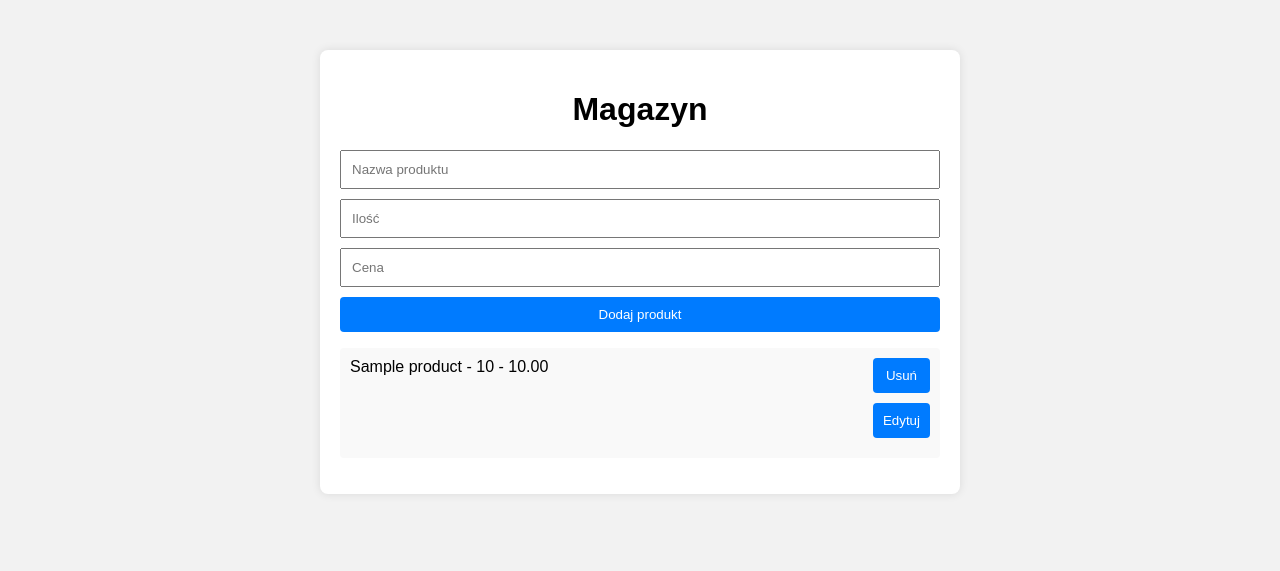
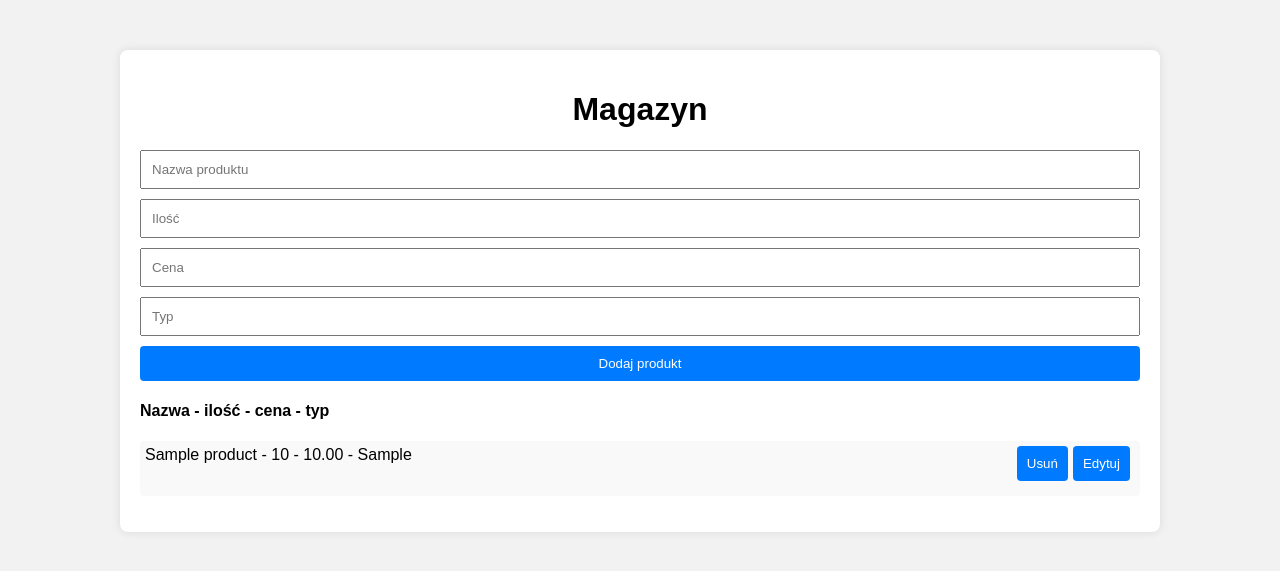
Before and after one commit to BartekBuss/Warehouse, a Flask app: page / in a window 1280 px wide. Shown: the top 571 px of the page. Run offline with Flask 3, Linux system fonts and the light colour scheme; tables that the repository leaves empty hold one stand-in row (values such as "Sample post"); some libraries are stand-ins or nearby versions.

Commit message:
Add files via upload

```diff
--- a/app.py
+++ b/app.py
@@ -2,6 +2,7 @@
 from flask_sqlalchemy import SQLAlchemy
 import pymysql
 pymysql.install_as_MySQLdb()
+
 
 # Configuration Flask app
 app = Flask(__name__)
@@ -11,46 +12,54 @@
 app.config['SQLALCHEMY_TRACK_MODIFICATIONS'] = False
 db = SQLAlchemy(app)
 
+
 # Define Product Model
 class Product(db.Model):
     id = db.Column(db.Integer, primary_key=True)
     name = db.Column(db.String(100), nullable=False)
     quantity = db.Column(db.Integer, nullable=False)
-    price = db.Column(db.Float(10,2), nullable=False)
+    price = db.Column(db.Float(10, 2), nullable=False)
+    type = db.Column(db.String(100), nullable=False)
 
     def __repr__(self):
-        return f"Product(name={self.name}, quantity={self.quantity}, price={self.price})"
+        return f"Product(name={self.name}, quantity={self.quantity}, price={self.price}, type={self.type})"
+
 
 # Create or Update the database schema
 with app.app_context():
     db.create_all()
+
 
 # Endpoint to test connection frontend-backend
 @app.route('/api/test', methods=['GET'])
 def test_connection():
     return jsonify({"message": "Połączenie z backendem zostało nawiązane poprawnie! Betoniarzu!"})
 
+
 # Endpoint for retrieving the list of products
 @app.route('/api/products', methods=['GET'])
 def get_products():
     products = Product.query.all()
-    product_list = [{"id": product.id, "name": product.name, "quantity": product.quantity, "price": round(product.price, 2)} for product in products]
+    product_list = [{"id": product.id, "name": product.name, "quantity": product.quantity, "price": round(product.price, 2), "type": product.type} for product in products]
     return jsonify(product_list)
+
 
 # Endpoint for adding a new product
 @app.route('/api/products', methods=['POST'])
 def add_product():
     data = request.json
-    if 'name' in data and 'quantity' in data and 'price' in data:
+    if 'name' in data and 'quantity' in data and 'price' in data and 'type' in data:
         name = data['name']
         quantity = data['quantity']
         price = data['price']
-        new_product = Product(name=name, quantity=quantity, price=price)
+        type = data['type']
+        new_product = Product(name=name, quantity=quantity, price=price, type=type)
         db.session.add(new_product)
         db.session.commit()
-        return jsonify({"id": new_product.id, "name": new_product.name, "quantity": new_product.quantity, "price": new_product.price}), 201
+        return jsonify({"id": new_product.id, "name": new_product.name, "quantity": new_product.quantity, "price": new_product.price, "type": new_product.type}), 201
     else:
         return jsonify({"error": "Missing required fields"}), 400
+
 
 # Endpoint for deleting a product
 @app.route('/api/products/<int:id>', methods=['DELETE'])
@@ -63,23 +72,27 @@
     else:
         return jsonify({"error": "Product not found"}), 404
 
+
 # Endpoint for modifying a product
 @app.route('/api/products/<int:id>', methods=['PUT'])
 def modify_product(id):
     data = request.json
-    if 'quantity' in data and 'price' in data:
+    if 'quantity' in data and 'price' in data and 'type' in data:
         new_quantity = data['quantity']
         new_price = data['price']
+        new_type = data['type']
         product = Product.query.get(id)
         if product:
             product.quantity = new_quantity
             product.price = new_price
+            product.type = new_type
             db.session.commit()
-            return jsonify({"id": product.id, "name": product.name, "quantity": product.quantity, "price": product.price}), 200
+            return jsonify({"id": product.id, "name": product.name, "quantity": product.quantity, "price": product.price, "type": product.type}), 200
         else:
             return jsonify({"error": "Product not found"}), 404
     else:
         return jsonify({"error": "Missing required fields"}), 400
+
 
 # Endpoint for handling the main page
 @app.route('/')
@@ -89,5 +102,6 @@
     # Rendering website with arguments from DB
     return render_template('index.html', products=products)
 
+
 if __name__ == '__main__':
     app.run(debug=True)
--- a/static/script.js
+++ b/static/script.js
@@ -12,6 +12,7 @@
     const productName = document.getElementById('productName').value;
     const productQuantity = parseInt(document.getElementById('productQuantity').value);
     const productPrice = parseFloat(document.getElementById('productPrice').value);
+    const productType = document.getElementById('productType').value;
 
     if (productName && !isNaN(productQuantity) && productQuantity > 0 && !isNaN(productPrice) && productPrice > 0) {
         try {
@@ -23,13 +24,15 @@
                 body: JSON.stringify({
                     name: productName,
                     quantity: productQuantity,
-                    price: productPrice
+                    price: productPrice,
+                    type: productType
                 })
             });
             fetchProducts(); // Fetch and display products after adding
             document.getElementById('productName').value = '';
             document.getElementById('productQuantity').value = '';
             document.getElementById('productPrice').value = '';
+            document.getElementById('productType').value = '';
         } catch (error) {
             console.error('Błąd dodawania produktu:', error);
         }
@@ -51,15 +54,16 @@
 async function modifyProduct(id) {
     const newQuantity = parseInt(prompt('Podaj nową ilość produktu:'));
     const newPrice = parseFloat(prompt('Podaj nową cenę produktu:'));
+    const newType = prompt('Podaj nowy typ produktu:');
 
-    if (!isNaN(newQuantity) && newQuantity >= 0 && !isNaN(newPrice) && newPrice > 0) {
+    if (!isNaN(newQuantity) && newQuantity >= 0 && !isNaN(newPrice) && newPrice > 0 && newType.trim() !== '') {
         try {
             await fetch(`/api/products/${id}`, {
                 method: 'PUT',
                 headers: {
                     'Content-Type': 'application/json'
                 },
-                body: JSON.stringify({ quantity: newQuantity, price: newPrice })
+                body: JSON.stringify({ quantity: newQuantity, price: newPrice, type: newType })
             });
             fetchProducts(); // Fetch and display products after modification
         } catch (error) {
@@ -76,10 +80,10 @@
     products.forEach(product => {
         const li = document.createElement('li');
         li.innerHTML = `
-            <span>${product.name} - ${product.quantity} - ${product.price}</span>
-            <div>
-                <button onclick="deleteProduct(${product.id})">Usuń</button>
-                <button onclick="modifyProduct(${product.id})">Edytuj</button>
+            <span>${product.name} - ${product.quantity} - ${product.price } - ${product.type}</span>
+            <div class="button-container">
+                <button class="modifyButton" onclick="deleteProduct({{ product.id }})">Usuń</button>
+                <button class="modifyButton" onclick="modifyProduct({{ product.id }})">Edytuj</button>
             </div>
         `;
         productList.appendChild(li);
--- a/static/styles.css
+++ b/static/styles.css
@@ -6,16 +6,29 @@
 }
 
 .container {
-    max-width: 600px;
+    max-width: 1000px;
     margin: 50px auto;
     padding: 20px;
     background-color: #fff;
     border-radius: 8px;
-    box-shadow: 0 0 10px rgba(0, 0, 0, 0.1);
+    box-shadow: 0 0 10px #0000001a;
 }
 
 h1 {
     text-align: center;
+}
+
+#legend {
+    text-align: left;
+    color: #000;
+}
+
+.button-container {
+    display: flex;
+}
+
+.modifyButton {
+    margin-right: 5px;
 }
 
 input[type="text"],
@@ -46,9 +59,9 @@
 }
 
 li {
-    padding: 10px;
+    padding: 5px;
     background-color: #f9f9f9;
-    margin-bottom: 5px;
+    margin-bottom: 3px;
     border-radius: 4px;
     display: flex;
     justify-content: space-between;
--- a/templates/index.html
+++ b/templates/index.html
@@ -13,14 +13,16 @@
         <input type="text" id="productName" placeholder="Nazwa produktu">
         <input type="number" id="productQuantity" placeholder="Ilość">
         <input type="number" id="productPrice" placeholder="Cena">
+        <input type="text" id="productType" placeholder="Typ">
         <button onclick="addProduct()">Dodaj produkt</button>
+        <h4 id="legend">Nazwa - ilość - cena - typ</h4>
         <ul id="productList">
             {% for product in products %}
             <li>
-                <span>{{ product.name }} - {{ product.quantity }} - {{ product.price }}</span>
-                <div>
-                    <button onclick="deleteProduct({{ product.id }})">Usuń</button>
-                    <button onclick="modifyProduct({{ product.id }})">Edytuj</button>
+                <span>{{ product.name }} - {{ product.quantity }} - {{ product.price }} - {{ product.type }}</span>
+                <div class="button-container">
+                    <button class="modifyButton" onclick="deleteProduct({{ product.id }})">Usuń</button>
+                    <button class="modifyButton" onclick="modifyProduct({{ product.id }})">Edytuj</button>
                 </div>
             </li>
             {% endfor %}
```
Also changed, not shown: static/favicon.ico (added).
